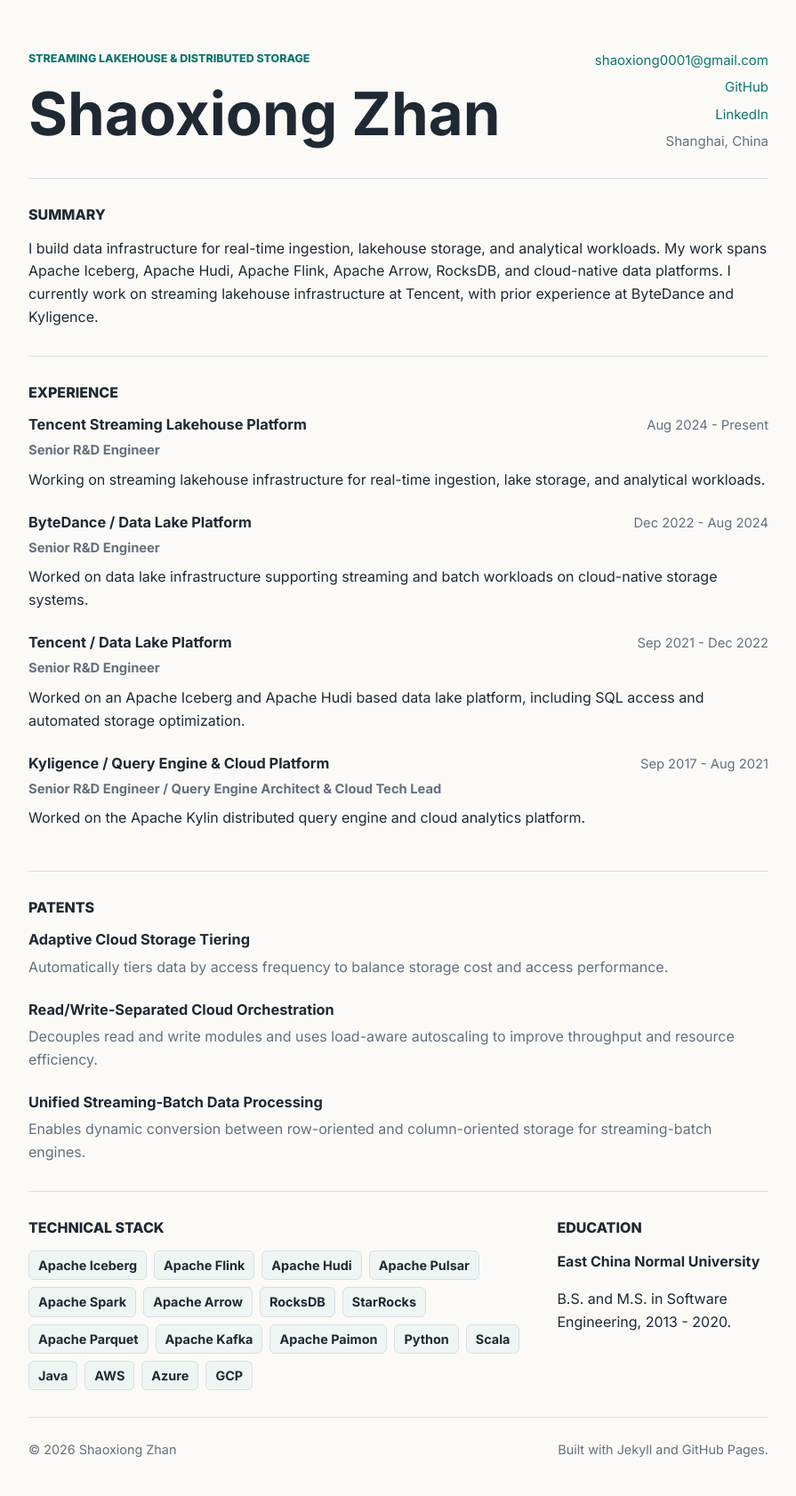
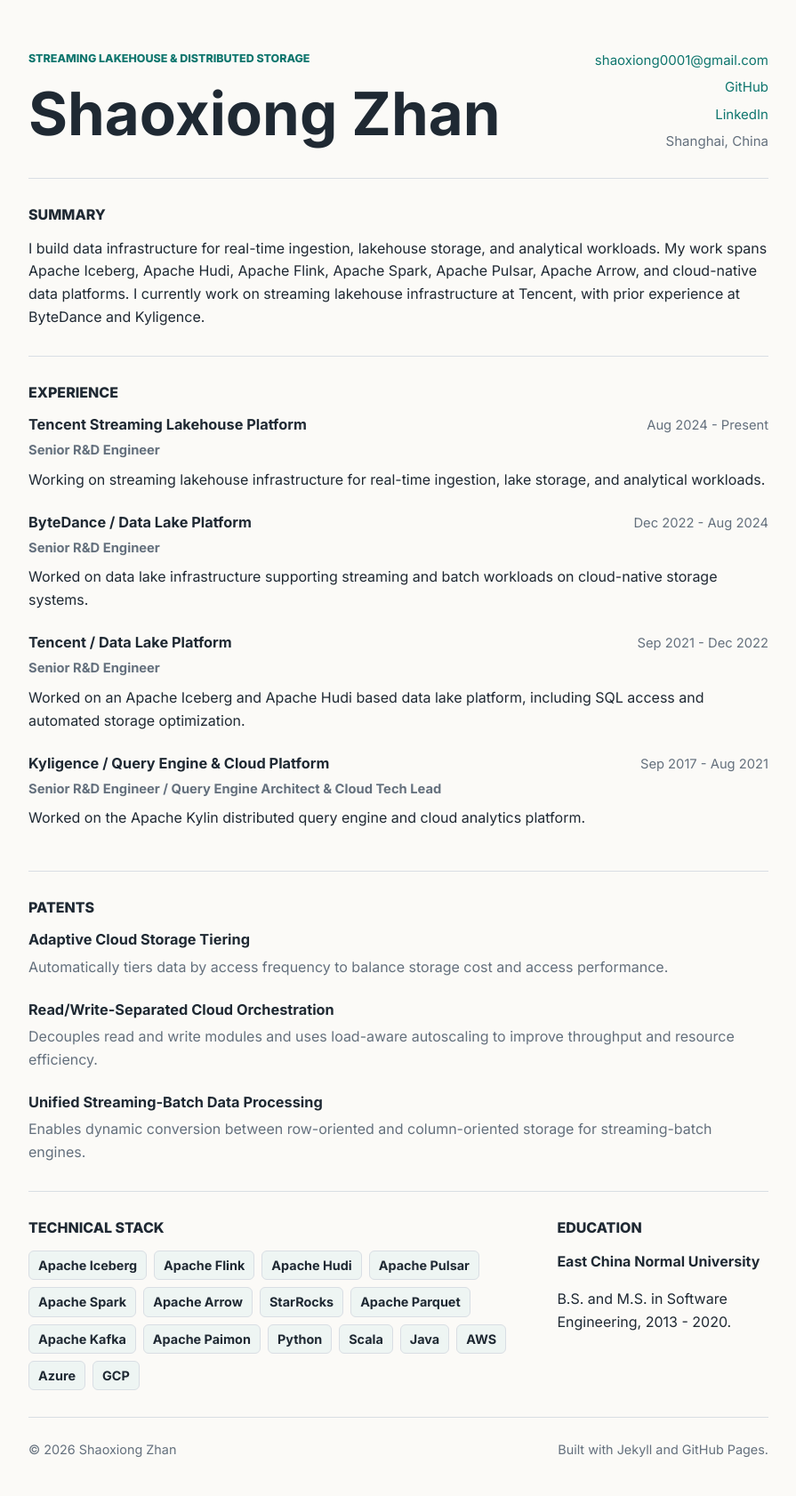
Before and after one commit to microbearz/microbearz.github.io, a Jekyll site: the page built from index.html, in a window 1280 px wide. Shown: the whole page at 89% size, without its empty margins (192-1087 px from the left). Built offline with Jekyll 4.4.1, drawn with Linux system fonts in a browser that asks for light colours.

Commit message:
Update technical focus

```diff
--- a/index.html
+++ b/index.html
@@ -21,7 +21,7 @@
     <h2>Summary</h2>
     <p>
       I build data infrastructure for real-time ingestion, lakehouse storage, and analytical workloads.
-      My work spans Apache Iceberg, Apache Hudi, Apache Flink, Apache Arrow, RocksDB, and cloud-native data platforms.
+      My work spans Apache Iceberg, Apache Hudi, Apache Flink, Apache Spark, Apache Pulsar, Apache Arrow, and cloud-native data platforms.
       I currently work on streaming lakehouse infrastructure at Tencent, with prior experience at ByteDance and Kyligence.
     </p>
   </section>
@@ -110,7 +110,6 @@
         <span>Apache Pulsar</span>
         <span>Apache Spark</span>
         <span>Apache Arrow</span>
-        <span>RocksDB</span>
         <span>StarRocks</span>
         <span>Apache Parquet</span>
         <span>Apache Kafka</span>
```
